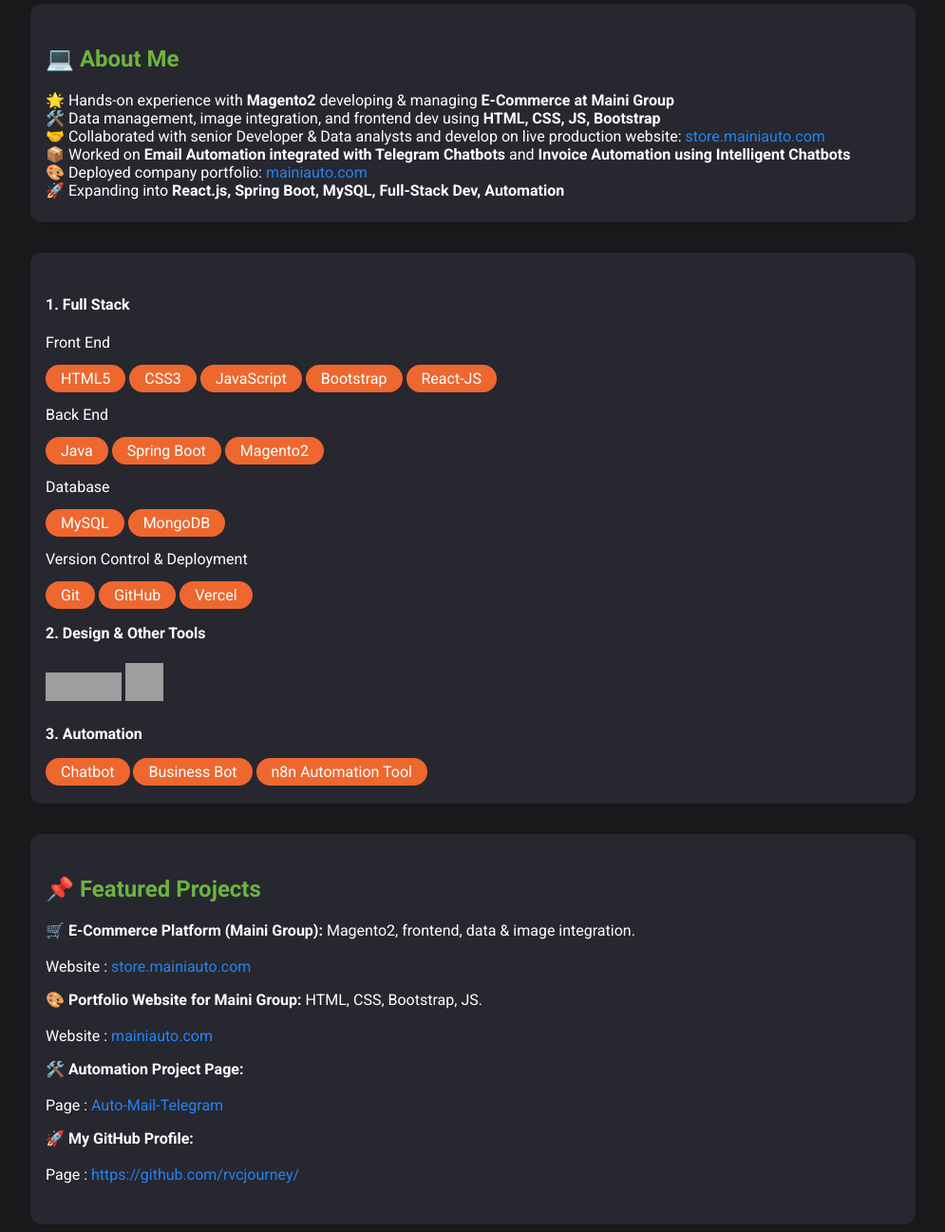
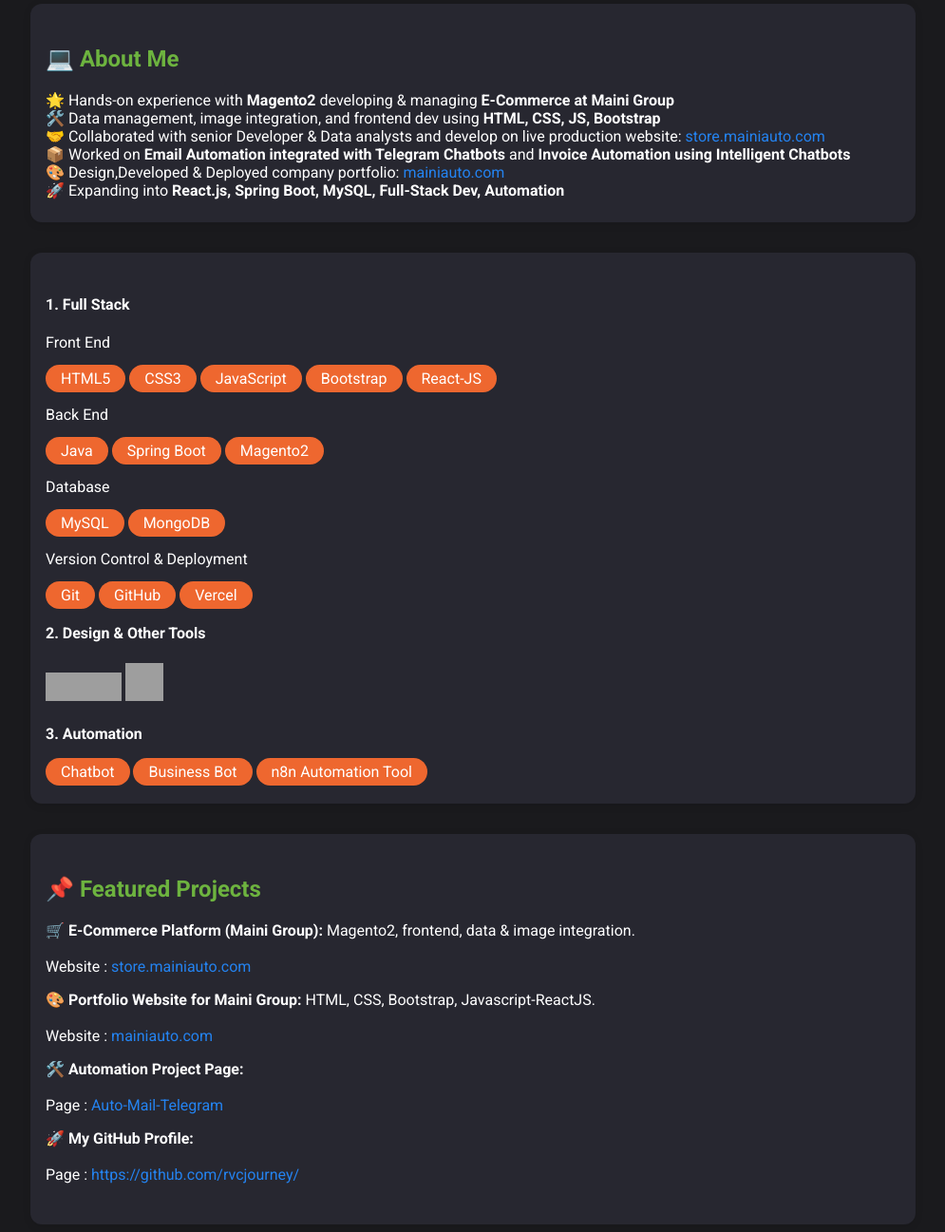
Before and after one commit to rvcjourney/Portfolio, a plain HTML site: page index.html in a window 1280 px wide. Shown: the part 287-1584 px from the top of the page at 95% size, without its empty margins (142-1137 px from the left). Drawn offline with Linux system fonts and the light colour scheme; grey boxes are pictures that could not be loaded.

Commit message:
Revise index.html for portfolio enhancements
Updated portfolio content and structure.

```diff
--- a/index.html
+++ b/index.html
@@ -146,7 +146,7 @@
           href="https://store.mainiauto.com/" target="_blank">store.mainiauto.com</a></li>
       <li>📦 Worked on <b>Email Automation integrated with Telegram Chatbots</b> and <b>Invoice Automation using
           Intelligent Chatbots</b></li>
-      <li>🎨 Deployed company portfolio: <a href="https://mainiauto.com/" target="_blank">mainiauto.com</a>
+      <li>🎨 Design,Developed & Deployed company portfolio: <a href="https://mainiauto.com/" target="_blank">mainiauto.com</a>
       </li>
       <li>🚀 Expanding into <b>React.js, Spring Boot, MySQL, Full-Stack Dev, Automation</b></li>
     </ul>
@@ -201,8 +201,8 @@
         Website : <a href="https://store.mainiauto.com/" target="_blank"> store.mainiauto.com</a>
       </li>
       <li>
-        <b>🎨 Portfolio Website for Maini Group:</b> HTML, CSS, Bootstrap, JS.<br><br>
-        Website : <a href="https://reactjs-36wr.vercel.app/" target="_blank">mainiauto.com</a>
+        <b>🎨 Portfolio Website for Maini Group:</b> HTML, CSS, Bootstrap, Javascript-ReactJS.<br><br>
+        Website : <a href="https://mainiauto.com/" target="_blank">mainiauto.com</a>
       </li>
       <li>
         <b>🛠️ Automation Project Page:</b><br><br>Page :
```
